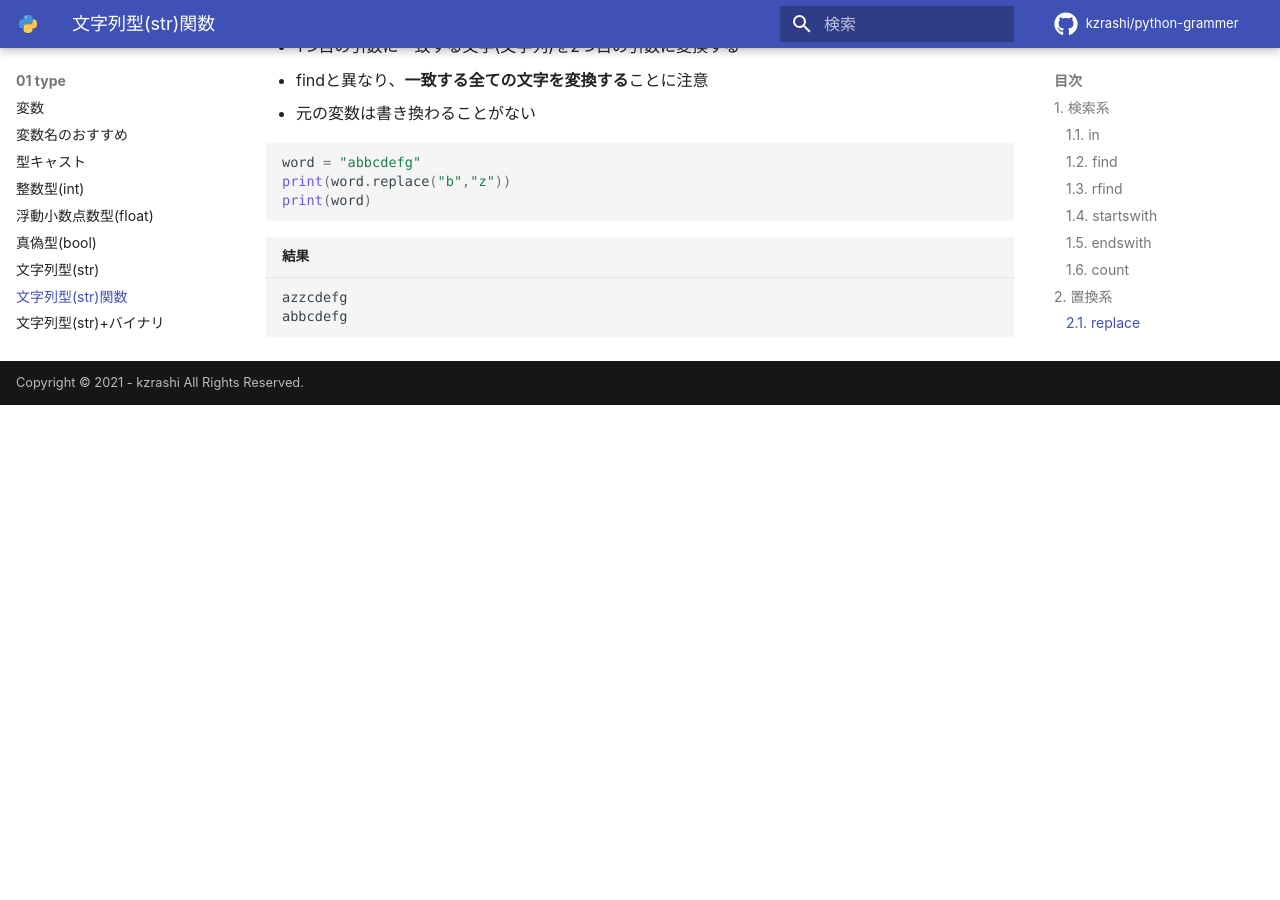
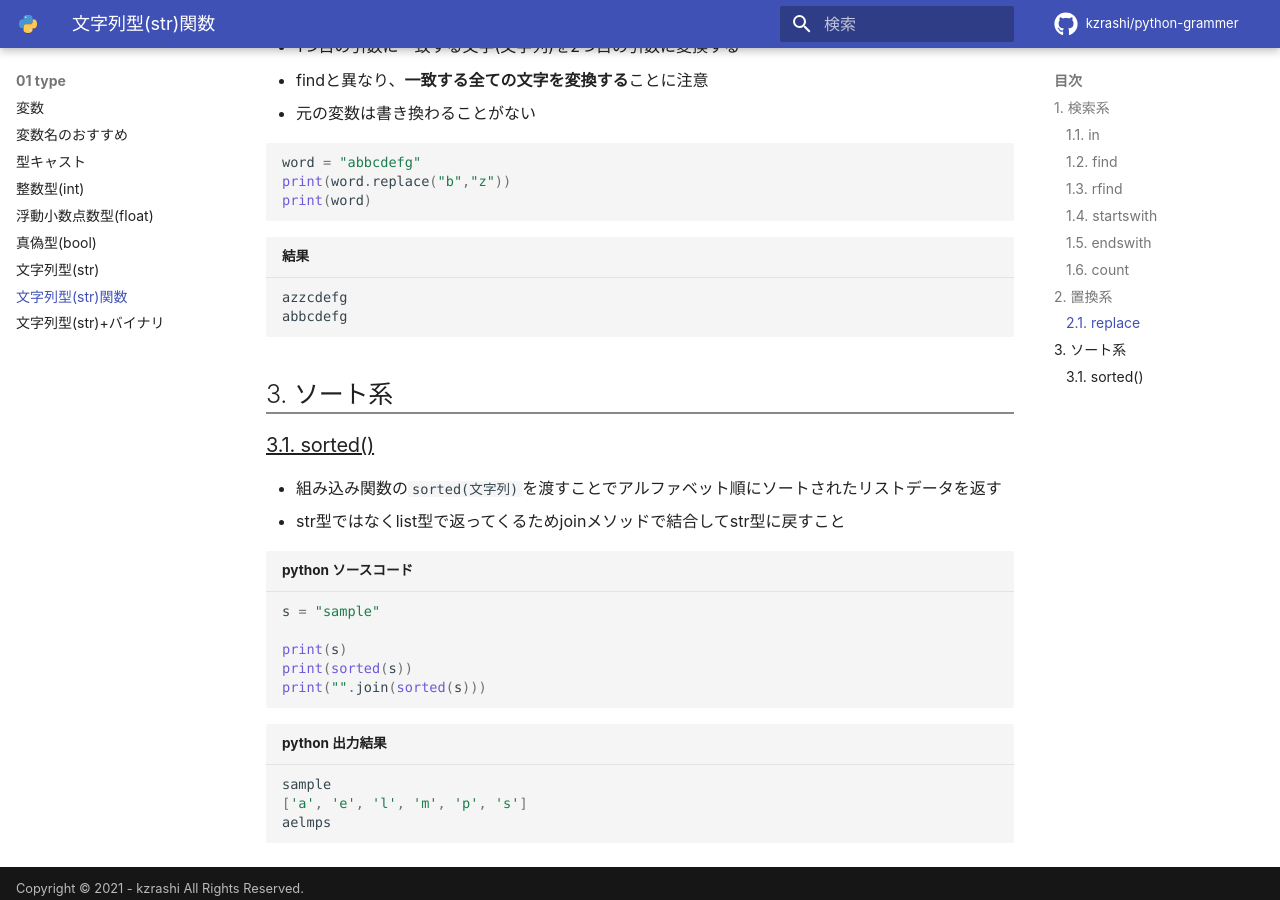
Before and after one commit to kzrashi/python-grammer, an MkDocs documentation site: the page built from docs/01_type/01_05_variable_str_function.md, in a window 1280 px wide and 900 px high, scrolled down 2409 px. Built offline with MkDocs 1.6.1 and Material for MkDocs 9.7.7, drawn with Linux system fonts in a browser that asks for light colours; some web fonts are replaced; comment, search, counter and statistics services are not loaded; before the commit the page ends 2814 px from its top, so only the background shows below that.

Commit message:
modify str_functions

````diff
--- a/docs/01_type/01_05_variable_str_function.md
+++ b/docs/01_type/01_05_variable_str_function.md
@@ -101,3 +101,22 @@ print(word)
 azzcdefg
 abbcdefg
 ```
+
+## 3. ソート系
+### 3.1. sorted()
+- 組み込み関数の`sorted(文字列)`を渡すことでアルファベット順にソートされたリストデータを返す
+- str型ではなくlist型で返ってくるためjoinメソッドで結合してstr型に戻すこと
+
+```python title="python ソースコード"
+s = "sample"
+
+print(s)
+print(sorted(s))
+print("".join(sorted(s)))
+```
+
+```python  title="python 出力結果"
+sample
+['a', 'e', 'l', 'm', 'p', 's']
+aelmps
+```
````
